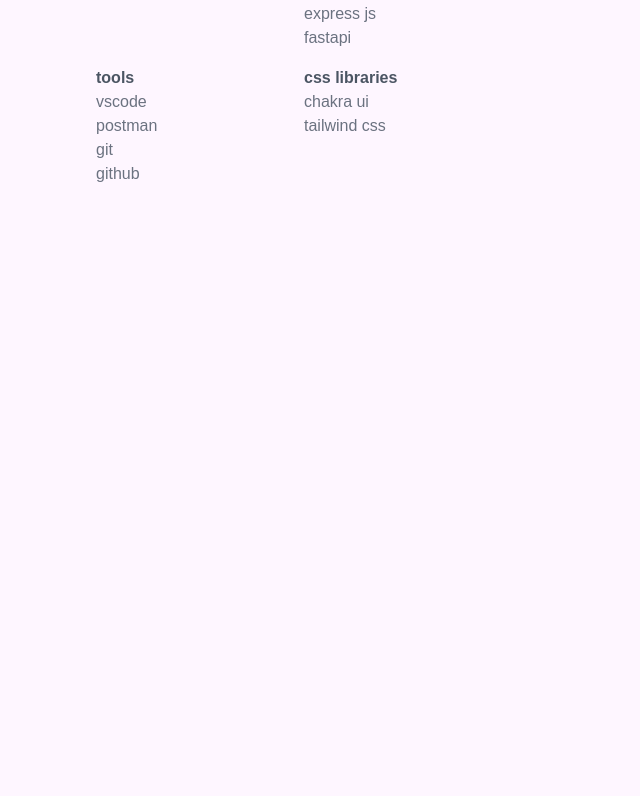
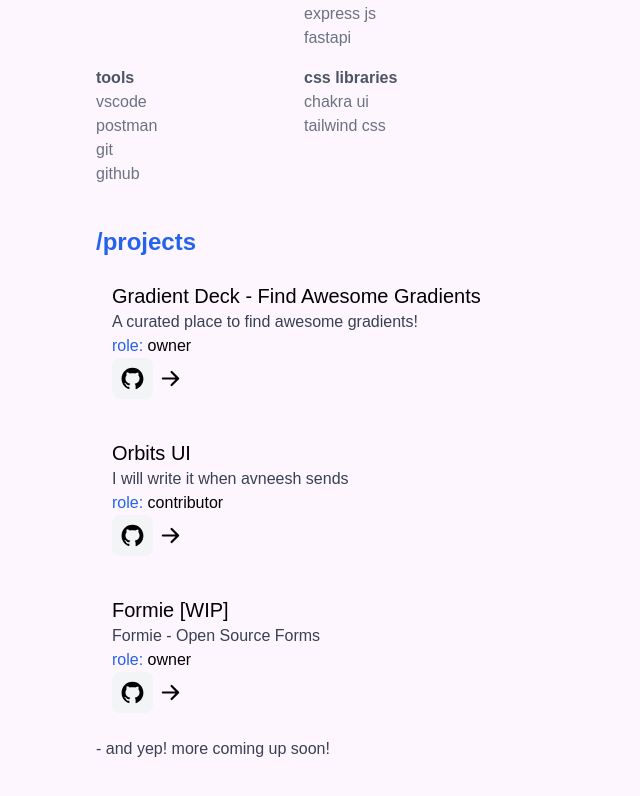
Before and after one commit to anuraglol/portfolio, a Next.js app: page / in a window 1280 px wide. Shown: the part 592-1388 px from the top of the page, without its empty margins (0-640 px from the left). Before the commit the page ends 842 px from the top, so only its background shows below. Built offline with nearby package versions, Linux system fonts and the light colour scheme.

Commit message:
feat: add projects section

```diff
--- a/components/About.tsx
+++ b/components/About.tsx
@@ -3,7 +3,7 @@
 const About: NextPage = () => {
   return (
     <div className="flex flex-row items-center">
-      <p className="px-24 text-lg font-poppins font-medium text-gray-500">
+      <p className="mx-24 text-lg font-poppins font-medium text-gray-500">
         <p className="font-poppins text-2xl font-semibold text-blue-600">
           /about
         </p>{" "}
--- /dev/null
+++ b/components/Project.tsx
@@ -0,0 +1,29 @@
+import { AiFillGithub } from "react-icons/ai";
+import { BsArrowRightShort } from "react-icons/bs";
+
+const Project =  ({ title, link, role, desc, github }) => {
+  return (
+    <div className="my-2 p-4">
+      <a href="#" className="font-medium text-xl hover:text-blue-600">
+        {title}
+      </a>
+
+      <p className="text-gray-700">{desc}</p>
+      <p>
+        <span className="text-blue-600">role: </span>
+        {role}
+      </p>
+      <p className="group flex flex-row items-center">
+        <button className="p-2 rounded-lg bg-gray-100 duration-100 hover:bg-gray-200">
+          <AiFillGithub size={25} />
+        </button>
+        <BsArrowRightShort
+          size={35}
+          className="group-hover:text-blue-500 group-hover:mx-2 duration-100"
+        />
+      </p>
+    </div>
+  );
+};
+
+export default Project;
--- a/components/Projects.tsx
+++ b/components/Projects.tsx
@@ -1,7 +1,44 @@
 import type { NextPage } from "next";
 
+import { AiFillGithub } from "react-icons/ai";
+import { BsArrowRightShort } from "react-icons/bs";
+
+import Project from "./Project";
+
 const Projects: NextPage = () => {
-  return <div></div>;
+  return (
+    <div className="font-poppins mx-24 my-10 font-medium">
+      <p className="font-semibold text-blue-600 text-2xl">/projects</p>
+
+      <Project
+        title="Gradient Deck - Find Awesome Gradients"
+        desc="A curated place to find awesome gradients!"
+        link="#"
+        role="owner"
+        github="#"
+      />
+
+      <Project
+        title="Orbits UI"
+        desc="I will write it when avneesh sends"
+        link="#"
+        role="contributor"
+        github="#"
+      />
+
+      <Project
+        title="Formie [WIP]"
+        desc="Formie - Open Source Forms"
+        link="#"
+        role="owner"
+        github="#"
+      />
+
+      <p className="text-gray-700">
+        - and yep! more coming up soon!
+      </p>
+    </div>
+  );
 };
 
 export default Projects;
--- a/components/Skills.tsx
+++ b/components/Skills.tsx
@@ -2,7 +2,7 @@
 
 const Skills: NextPage = () => {
   return (
-    <div className="px-24 font-poppins">
+    <div className="mx-24 font-poppins">
       <p className="font-semibold text-blue-600 text-2xl">/skills</p>
       <div className="text-gray-500 font-medium">
         <div className="my-4">
```
